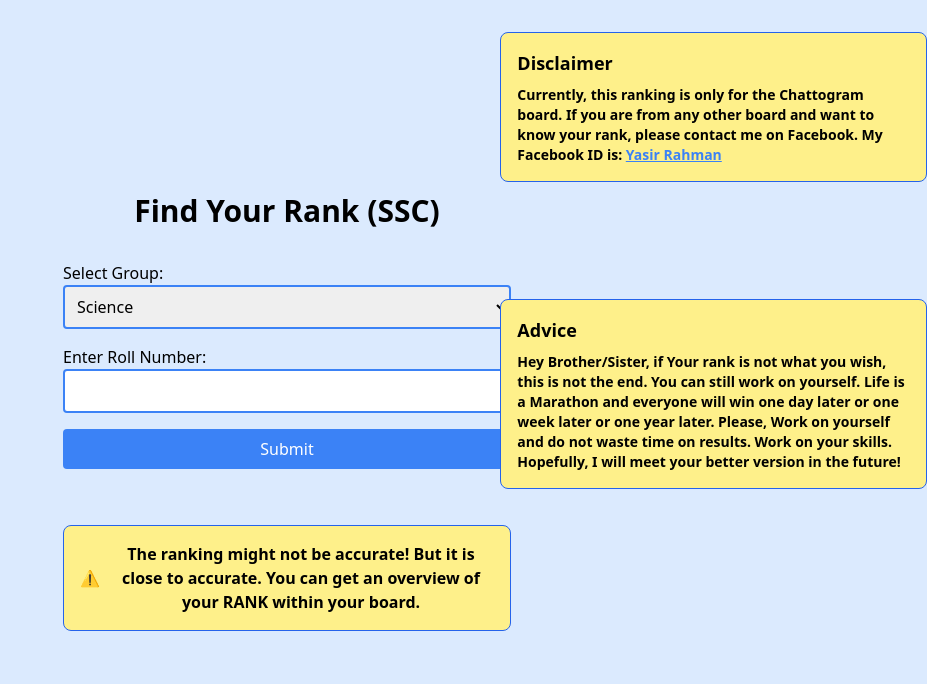
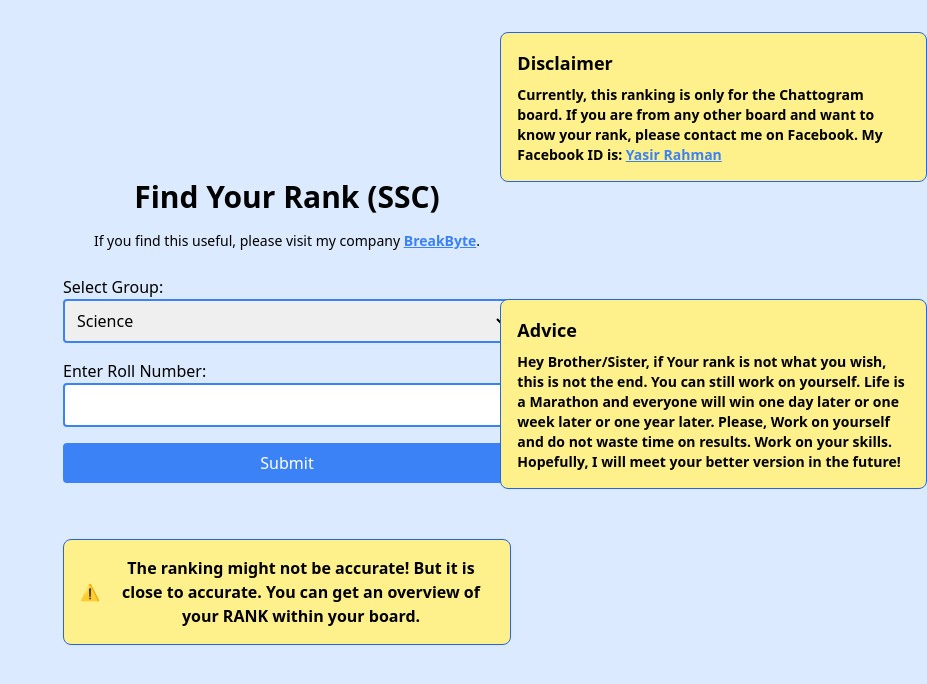
Before and after one commit to ChyYasir/FindYourRank, a Next.js app: page / in a window 1280 px wide. Shown: the top 684 px of the page, without its empty margins (353-1280 px from the left). Built offline with nearby package versions, Linux system fonts and the light colour scheme.

Commit message:
breakbyte promotion added

```diff
--- a/pages/index.js
+++ b/pages/index.js
@@ -96,9 +96,21 @@ export default function Home() {
       )}
 
       <div className="w-full max-w-md">
-        <h1 className="text-3xl text-center font-bold mt-6 mb-8">
+        <h1 className="text-3xl text-center font-bold mt-6 mb-4">
           Find Your Rank (SSC)
         </h1>
+        <p className="text-center text-sm mb-6 ">
+          If you find this useful, please visit my company{" "}
+          <a
+            href="https://www.breakbyte.com/"
+            target="_blank"
+            rel="noopener noreferrer"
+            className="underline text-blue-500 font-bold"
+          >
+            BreakByte
+          </a>
+          .
+        </p>
         <form onSubmit={handleSubmit} className="mb-8">
           <label className="block mb-4">
             Select Group:
```
